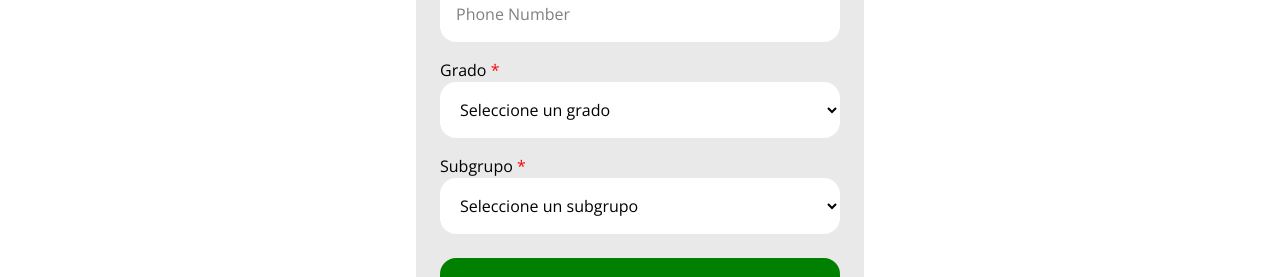
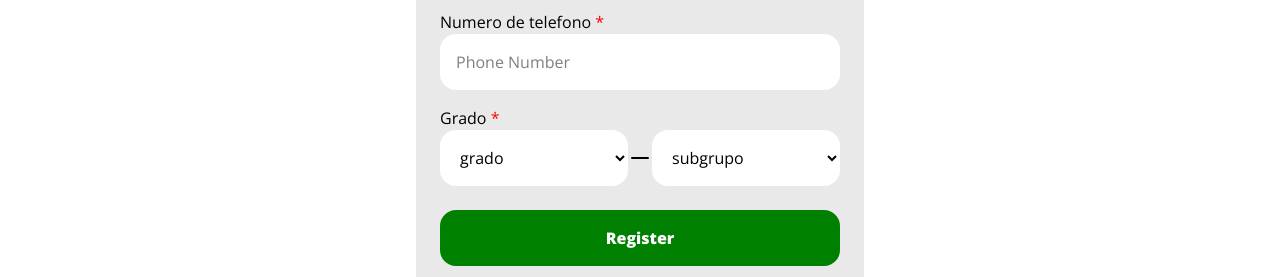
Before and after one commit to Danielve25/App-Dulzura-Vallecaucana, a React (Vite) app in the folder client/: page /register in a window 1280 px wide. Shown: the part 336-613 px from the top of the page. Built offline with nearby package versions, Linux system fonts and the light colour scheme; what @react-pdf/renderer would draw is missing.

Commit message:
mejoar sistema de gradio, mas entendible

```diff
--- /dev/null
+++ b/client/src/components/icos/Line.jsx
@@ -0,0 +1,23 @@
+import React from "react";
+
+function Line(props) {
+  return (
+    <svg
+      xmlns="http://www.w3.org/2000/svg"
+      width={24}
+      height={24}
+      viewBox="0 0 24 24"
+      fill="none"
+      stroke="currentColor"
+      strokeWidth={2}
+      strokeLinecap="round"
+      strokeLinejoin="round"
+      className="icon icon-tabler icons-tabler-outline icon-tabler-menu-2"
+      {...props}
+    >
+      <path d="M4 12h16M4" />
+    </svg>
+  );
+}
+
+export default Line;
--- a/client/src/pages/RegisterPage.jsx
+++ b/client/src/pages/RegisterPage.jsx
@@ -1,8 +1,10 @@
 import { useForm } from "react-hook-form";
-import { useEffect, useState } from "react";
+import { useEffect, useState, lazy, Suspense } from "react";
 import { useNavigate } from "react-router";
 import { useAuth } from "../context/AuthContext";
 import { Link } from "react-router";
+
+const Line = lazy(() => import("../components/icos/Line")); // Corrige la función lazy eliminando el bloque innecesario
 
 function RegisterPage() {
   const [formErrors, setFormErrors] = useState({});
@@ -35,6 +37,13 @@ function RegisterPage() {
   }, [formErrors]);
 
   return (
+    <Suspense
+      fallback={
+        <div className="h-[100vh] w-full flex justify-center items-center">
+          <div className="loader"></div>
+        </div>
+      }
+    >
       <main className="flex h-[calc(100vh-100px)] items-center justify-center w-full p-5">
         <section className="max-w-md w-full bg-[#E9E9E9] px-6 p-10 rounded-md">
           {RegisterErrors.map((error, i) => (
@@ -93,16 +102,19 @@ function RegisterPage() {
                 </p>
               )}
             </div>
-          <div className="mt-4">
+            <section className=" mt-4">
               <label htmlFor="Grade" className="label">
                 Grado
               </label>
+              <section className="flex max-h-[400px] ">
                 <select
                   id="Grade"
                   {...register("Grade", { required: true })}
-              className="w-full h-14 bg-white text-black px-4 rounded-2xl text-[16px]"
+                  className="w-6/12 h-14 bg-white text-black px-4 rounded-2xl text-[16px]"
                 >
-              <option value="">Seleccione un grado</option>
+                  <option value="" selected disabled>
+                    grado
+                  </option>
                   <option value="1">1</option>
                   <option value="2">2</option>
                   <option value="3">3</option>
@@ -118,25 +130,28 @@ function RegisterPage() {
                 {formErrors.Grade && (
                   <p className="text-red-500 text-[14px]">Grado es requerido</p>
                 )}
+                <div className="self-center">
+                  <Line />
                 </div>
-          <div className="mt-4">
-            <label htmlFor="Subgroup" className="label">
-              Subgrupo
-            </label>
                 <select
                   id="Subgroup"
                   {...register("Subgroup", { required: true })}
-              className="w-full h-14 bg-white text-black px-4 rounded-2xl text-[16px]"
+                  className="w-6/12 h-14 bg-white text-black px-4 rounded-2xl text-[16px]"
                 >
-              <option value="">Seleccione un subgrupo</option>
+                  <option value="" selected disabled>
+                    subgrupo
+                  </option>
                   <option value="1">1</option>
                   <option value="2">2</option>
                   <option value="3">3</option>
                 </select>
                 {formErrors.Subgroup && (
-              <p className="text-red-500 text-[14px]">Subgrupo es requerido</p>
+                  <p className="text-red-500 text-[14px]">
+                    Subgrupo es requerido
+                  </p>
                 )}
-          </div>
+              </section>
+            </section>
             <button
               className="cursor-pointer w-full h-14 my-6 rounded-2xl bg-[#008000] text-[#ffffff] font-[1000] text-[16px] "
               type="submit"
@@ -151,6 +166,7 @@ function RegisterPage() {
           </footer>
         </section>
       </main>
+    </Suspense>
   );
 }
 export default RegisterPage;
```
Lines whose indentation alone changed are shown as unchanged.
